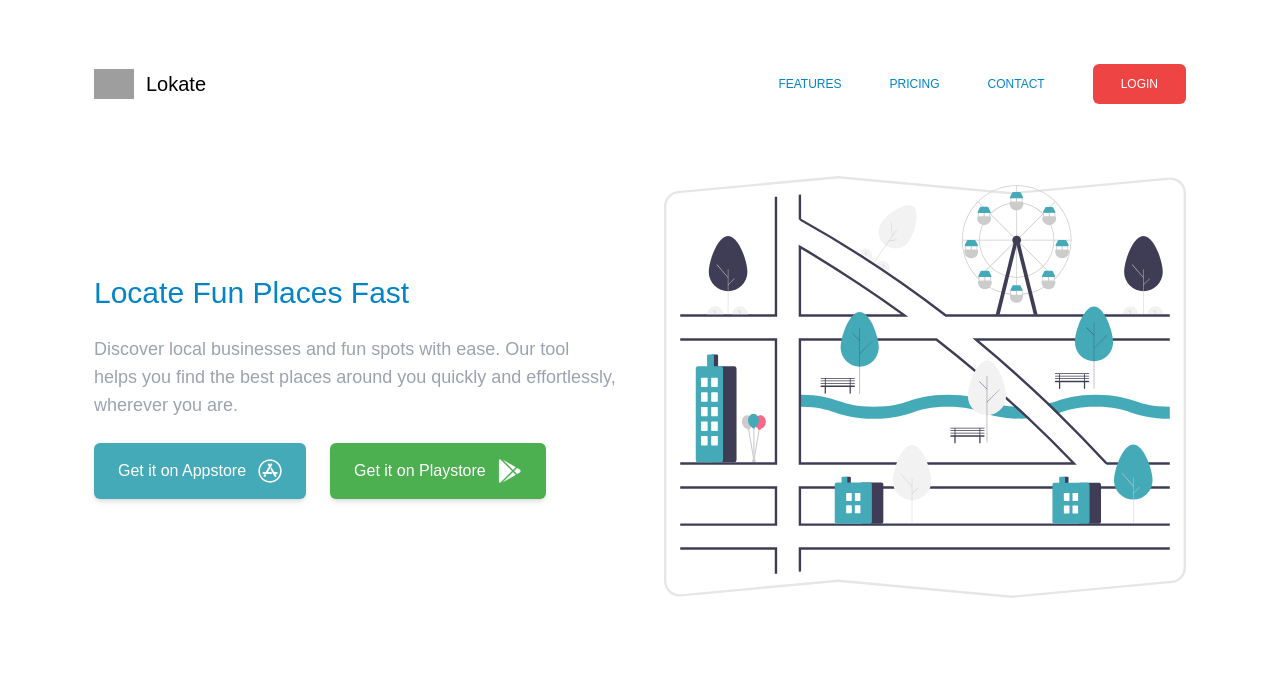
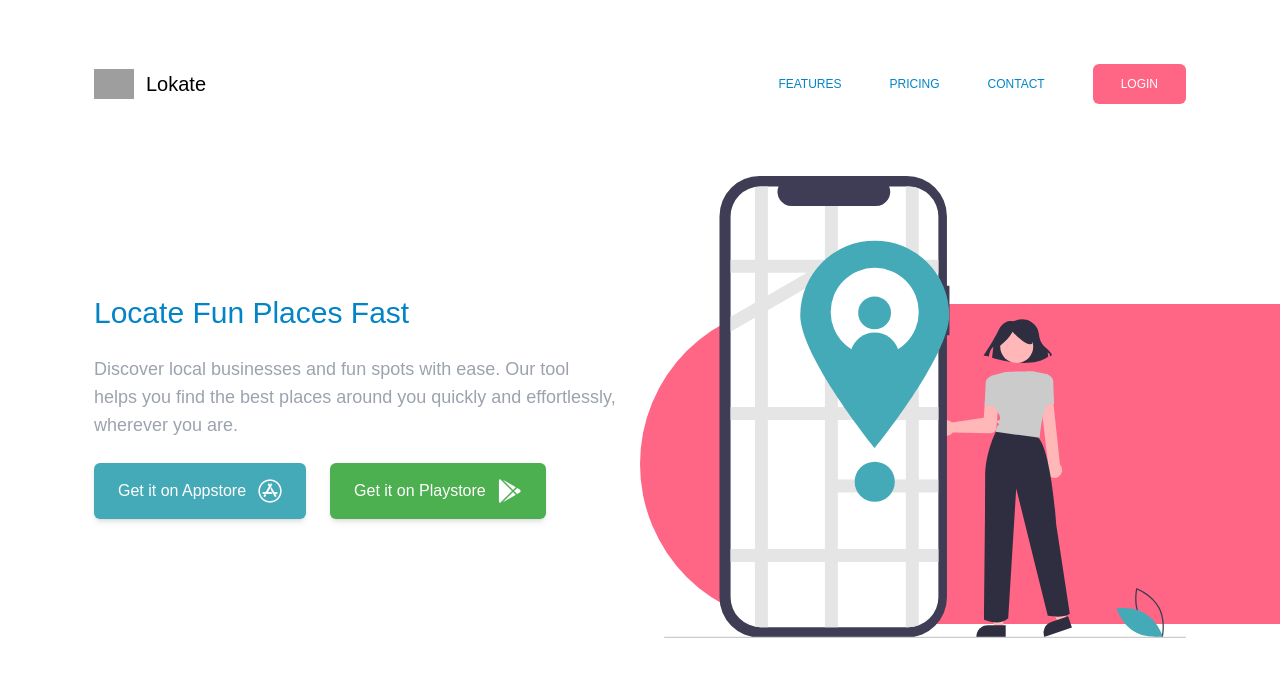
Before and after one commit to jasonfelice/tailwind, a React (Create React App) app: page / in a window 1280 px wide. Shown: the top 676 px of the page. Built offline with nearby package versions, Linux system fonts and the light colour scheme; grey boxes are pictures that could not be loaded.

Commit message:
Complete hero section

```diff
--- a/src/App.js
+++ b/src/App.js
@@ -40,10 +40,12 @@ function App() {
               </button>
             </div>
           </div>
-          <div className="flex justify-cneter flex-1 mb-10 md:mb-16 lg:mb-0 z-10">
+            <div className="flex justify-cneter flex-1 mb-10 md:mb-16 lg:mb-0 z-10">
               <img className="w-5/6 h-5/6 sm:w-3/4 sm:h-3/4 md:w-full md:h-full" src={hero} alt="Hero" />
             </div>
         </div>
+        {/* Rounded Rectangle */}
+        <div className="hidden md:block overflow-hidden bg-app-red rounded-l-full absolute h-80 w-2/4 top-32 right-0 lg:-bottom-28" />
       </section>
     </div>
   );
--- a/tailwind.config.js
+++ b/tailwind.config.js
@@ -8,7 +8,7 @@ module.exports = {
       colors: {
         "app-main": "#45aab8",
         "app-green": "#4caf50",
-        "app-red": "#ef4444",
+        "app-red": "#ff6584",
         "app-blue": "#0284c7",
         "app-grey": "#9ca3af",
         "app-white": "#f8fafc",
```
Also changed, not shown: src/assets/hero.svg.
